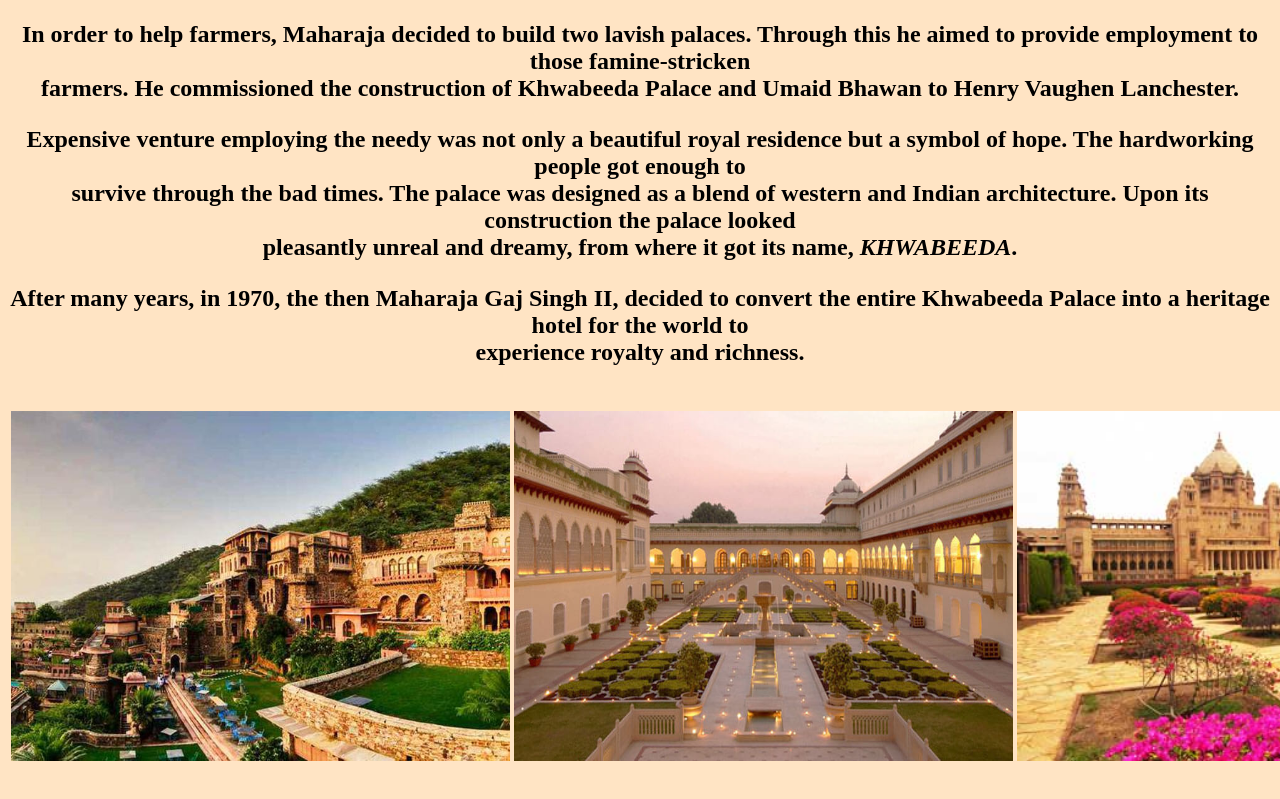
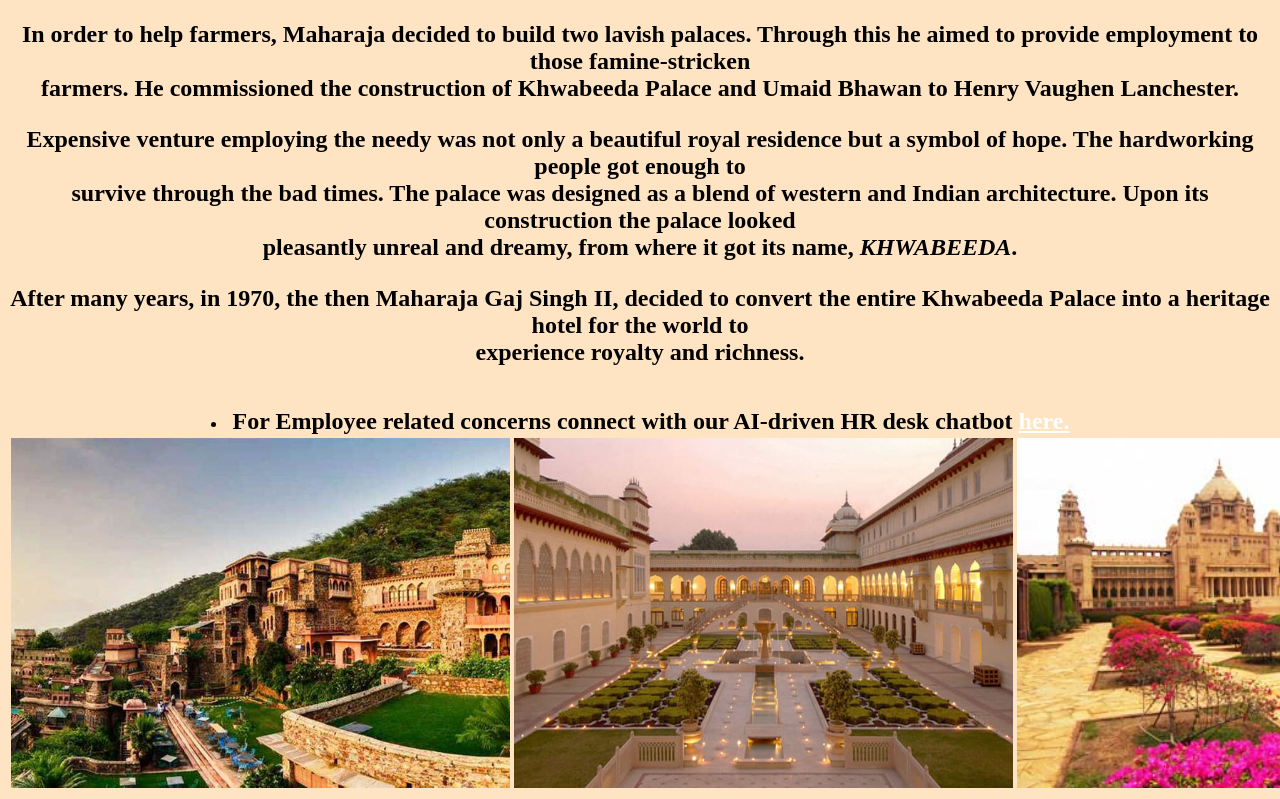
Before and after one commit to SaumyaSinhaMath/Hotel_Website, a plain HTML site: page about.html in a window 1280 px wide. Shown: the part 1231-2030 px from the top of the page. Before the commit the page ends 2003 px from the top, so only its background shows below. Drawn offline with Linux system fonts and the light colour scheme.

Commit message:
Update about.html

```diff
--- a/about.html
+++ b/about.html
@@ -56,7 +56,9 @@ where it got its name, <i>KHWABEEDA</i>.</p>
 <br> experience royalty and richness.</p>
 </font>
 <br>
-
+<font face="algerian" size="5">
+<li>For Employee related concerns connect with our AI-driven HR desk chatbot <a href="pack.html">here.</a>
+</font>
 <table>
 <tr>
 <td><img src="pal1.jpeg" height="350" width="499"></td>
```
